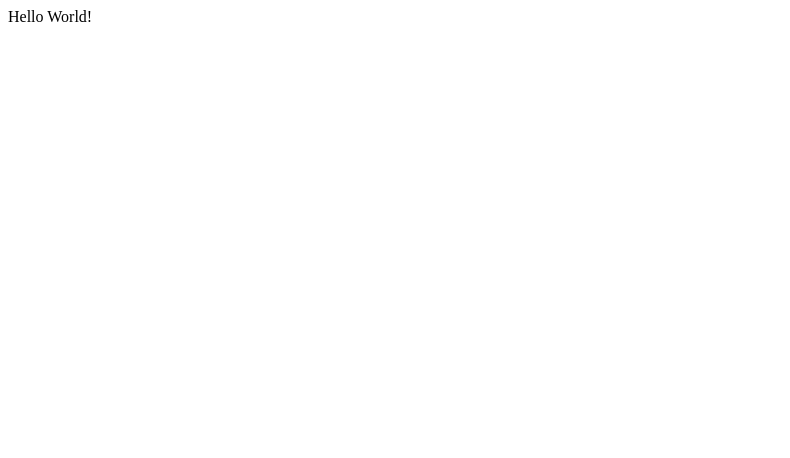
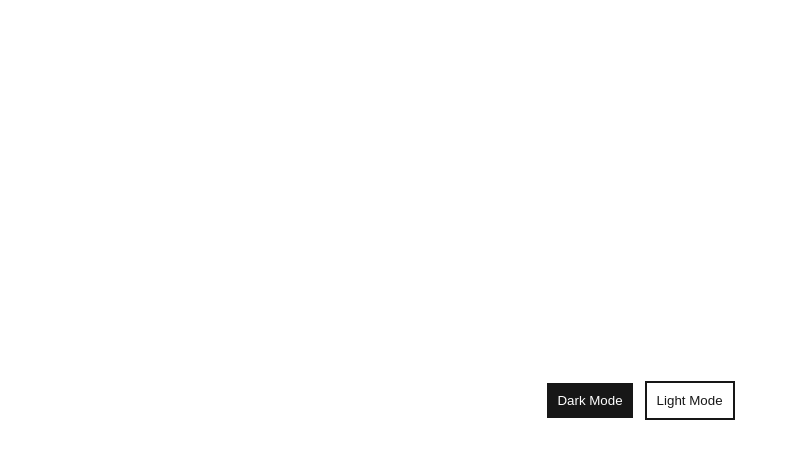
Before and after one commit to ImsirovicAjdin/react-from-scratch-101-simplest, a JavaScript app: page / in a window 1280 px wide. Shown: the top 458 px of the page, without its empty margins (0-790 px from the left). Built offline with nearby package versions, Linux system fonts and the light colour scheme.

Commit message:
Add more starting code (challenge) for the branch

```diff
--- a/src/App.js
+++ b/src/App.js
@@ -1,9 +1,12 @@
-function App() {
+import './index.css'
+import DarkMode from './02-dark-mode/DarkMode'
+
+function App () {
   return (
-    <div className="App">
-      Hello World!
+    <div className='App'>
+      <DarkMode />
     </div>
-  );
+  )
 }
 
-export default App;
+export default App
--- /dev/null
+++ b/src/index.css
@@ -0,0 +1,34 @@
+.page {
+    height: 100vh;
+    width: 100vw;
+    display: flex;
+    align-items: center;
+    justify-content: center;
+  }
+
+  .dark-mode {
+    background-color: #171717;
+  }
+
+  button {
+    padding: 10px;
+    margin: 5px;
+    outline: none;
+  }
+
+  .dark-mode-button {
+    border: 2px solid white;
+    color: white;
+    background-color: #171717;
+  }
+
+  .light-mode-button {
+    border: 2px solid #171717;
+    color: #171717;
+    background-color: white;
+  }
+
+  body {
+    padding: 0px;
+    margin: 0px;
+  }
```
